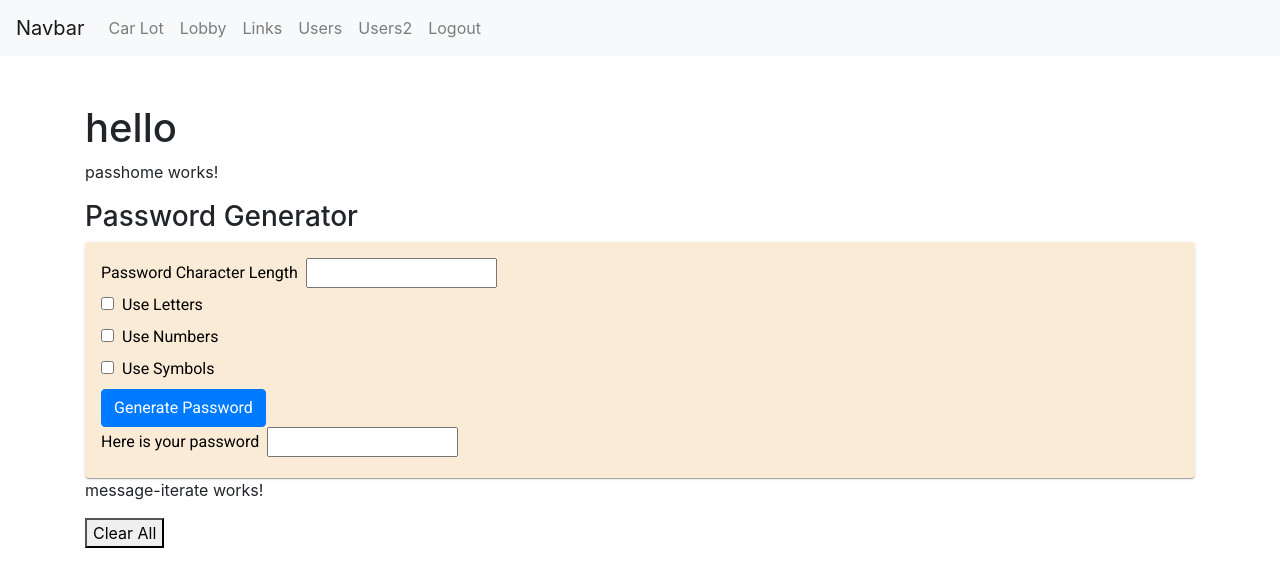
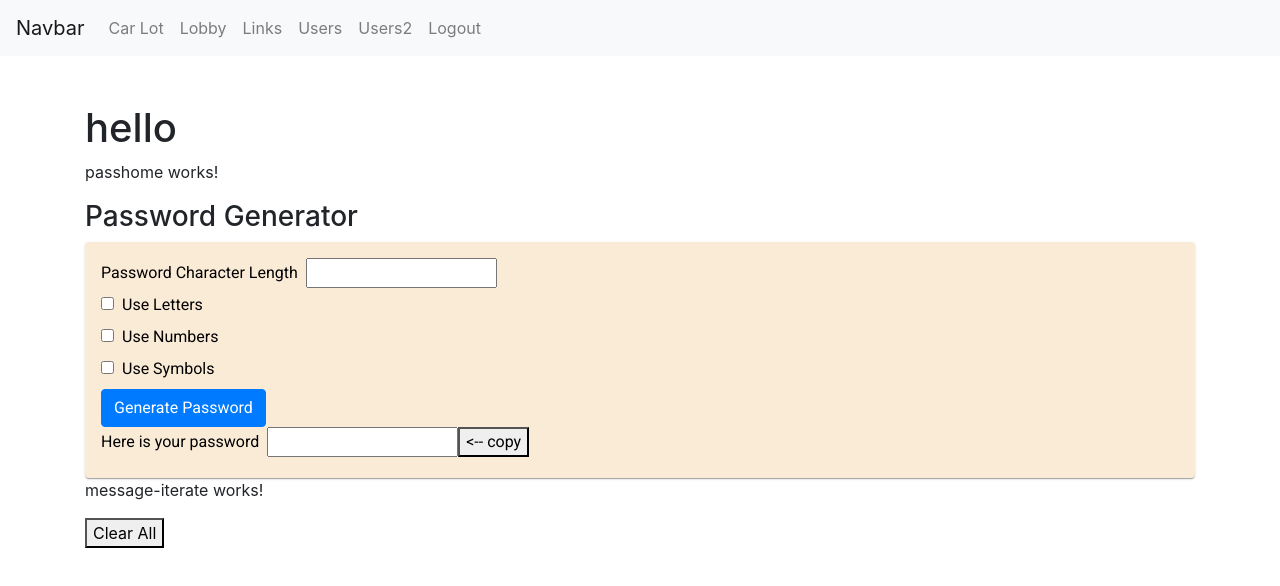
Before and after one commit to markwartman1/CarRental, an Angular app: page /password in a window 1280 px wide. Shown: the top 586 px of the page. Built offline with nearby package versions, Linux system fonts and the light colour scheme; what angular-in-memory-web-api would draw is missing.

Commit message:
angular material copyToClipboard cdk

```diff
--- a/src/app/material/material.module.ts
+++ b/src/app/material/material.module.ts
@@ -1,10 +1,12 @@
 import { NgModule } from '@angular/core';
 import {MatCardModule} from '@angular/material/card';
 import {MatGridListModule} from '@angular/material/grid-list';
+import {ClipboardModule} from '@angular/cdk/clipboard';
 
 const Material = [
   MatCardModule,
-  MatGridListModule
+  MatGridListModule,
+  ClipboardModule
 ];
 
 @NgModule({
--- a/src/app/password/passhome/passhome.component.html
+++ b/src/app/password/passhome/passhome.component.html
@@ -35,5 +35,6 @@
     <div class="">
         <label for="pass">Here is your password</label>
         <input class="ml" type="text" [value]="password">
+        <button [cdkCopyToClipboard]="password"><-- copy</button>
     </div>
 </mat-card>
```
